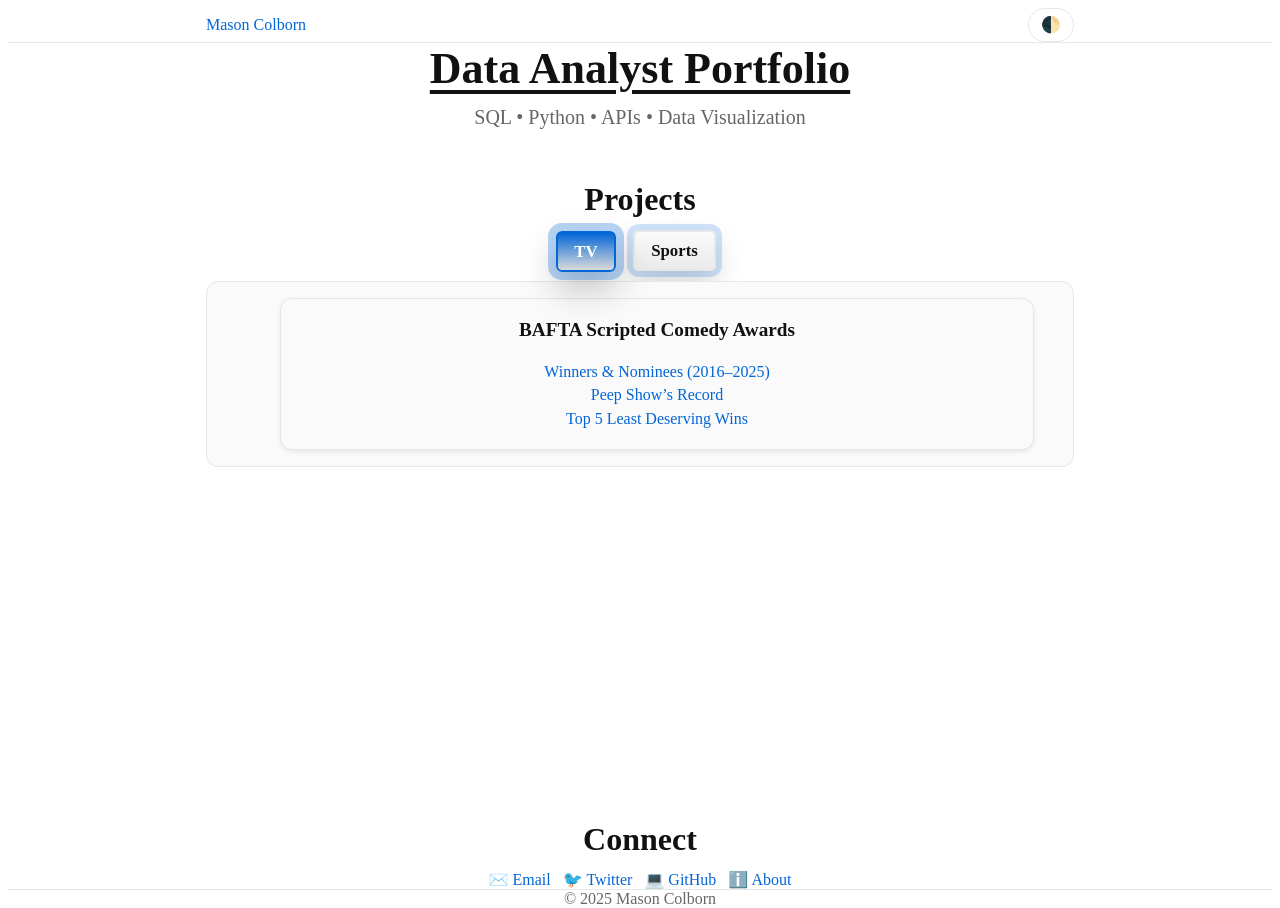
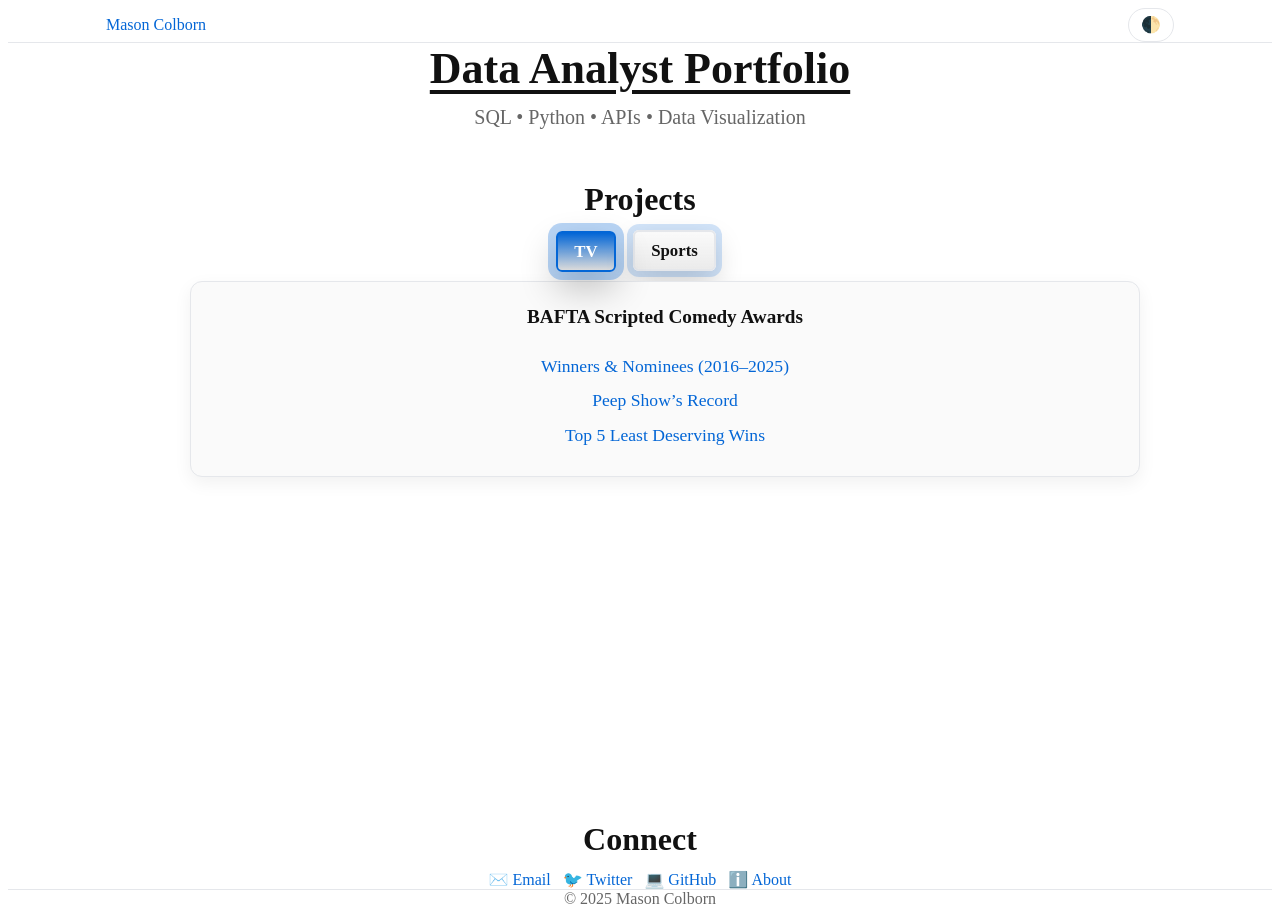
Before and after one commit to relaxedmason/bafta-scripted-comedy-portfolio, a Jekyll site: the page built from index.md, in a window 1280 px wide. Built offline with Jekyll 4.4.1, drawn with Linux system fonts in a browser that asks for light colours; a script that is not in the unit is left out; our own code applies the rules of GitHub Pages for plain Markdown files.

Commit message:
Update custom.css

```diff
--- a/assets/css/custom.css
+++ b/assets/css/custom.css
@@ -335,3 +335,52 @@
   margin-top: auto;         /* <- the magic */
   padding-top: 1.5rem;      /* a little breathing room above */
 }
+/* === 1) Remove the outer panel border/background (keep only the card) === */
+.tabs .tab-content{
+  border: 0 !important;
+  background: transparent !important;
+  padding: 0 !important;
+  max-width: 1100px !important;      /* stretch the projects row */
+  margin: 0 auto !important;
+}
+
+/* Single centered track so the lone card sits dead center */
+.tabs .tab-content .cards{
+  display: grid !important;
+  grid-template-columns: minmax(340px, 900px) !important; /* wider card */
+  justify-content: center !important;
+  gap: 1rem;
+}
+
+/* Make the card itself the only bordered box, slightly larger */
+.tabs .tab-content .card{
+  width: 100% !important;
+  max-width: none !important;
+  margin: 0 auto !important;
+  text-align: center !important;
+  background: var(--surface);
+  border: 1px solid var(--border);
+  border-radius: 12px;
+  padding: 1.25rem 1.5rem;            /* more breathing room */
+  box-shadow: 0 6px 18px rgba(0,0,0,.06);
+}
+
+/* TRUE centering + bigger link text */
+.tabs .tab-content .card ul{
+  list-style: none;
+  padding-left: 0 !important;
+  margin: .6rem auto 0 !important;
+  display: inline-block !important;   /* shrink-wrap for centering */
+  text-align: center !important;
+  font-size: 1.1rem;                  /* bump link size */
+  line-height: 1.6;
+}
+.tabs .tab-content .card li{ margin: .4rem 0; }
+.tabs .tab-content .card a{ display: inline-block; }
+
+/* === 2) (Optional) widen the whole site column a bit === */
+.site-header > .wrapper,
+.page-content  > .wrapper,
+.site-footer   > .wrapper{
+  max-width: 1100px !important;       /* was 900px */
+}
```
